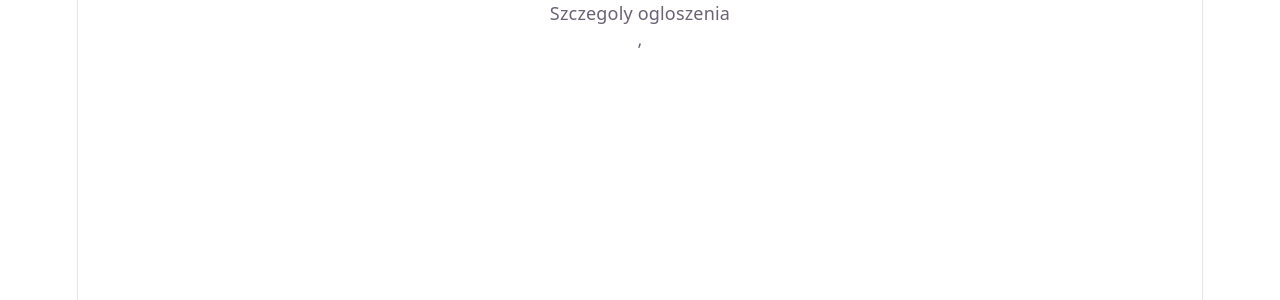
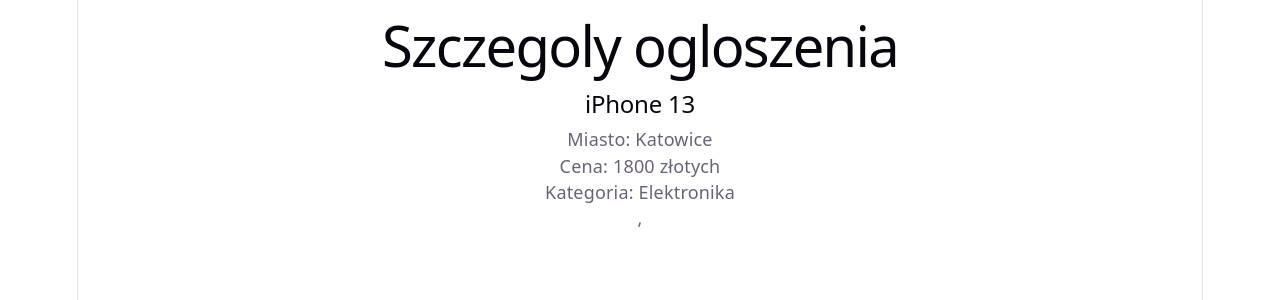
Before and after one commit to olasuchanek2105/local-market-react, a React (Vite) app: page /listings/1 in a window 1280 px wide. Shown: the top 300 px of the page. Built offline with nearby package versions, Linux system fonts and the light colour scheme.

Commit message:
add listing details

```diff
--- a/src/pages/ListingDetails.tsx
+++ b/src/pages/ListingDetails.tsx
@@ -1,9 +1,25 @@
+import { useParams } from "react-router";
+import { listings } from "../data/listings";
 
 
 export function ListingDetails(){
+    const params = useParams();
+
+    const listing = listings.find(listing => listing.id === Number(params.id))
+
+    if (!listing){
+        return;
+    }
+
     return(
         <div>
-            Szczegoly ogloszenia
+            <h1>Szczegoly ogloszenia</h1>
+            <h2>{listing.title}</h2>
+            <p>Miasto: {listing.city}</p>
+            <p>Cena: {listing.price} złotych</p>
+            <p>Kategoria: {listing.category}</p>
         </div>
     )
 }
+
+export default ListingDetails
```
